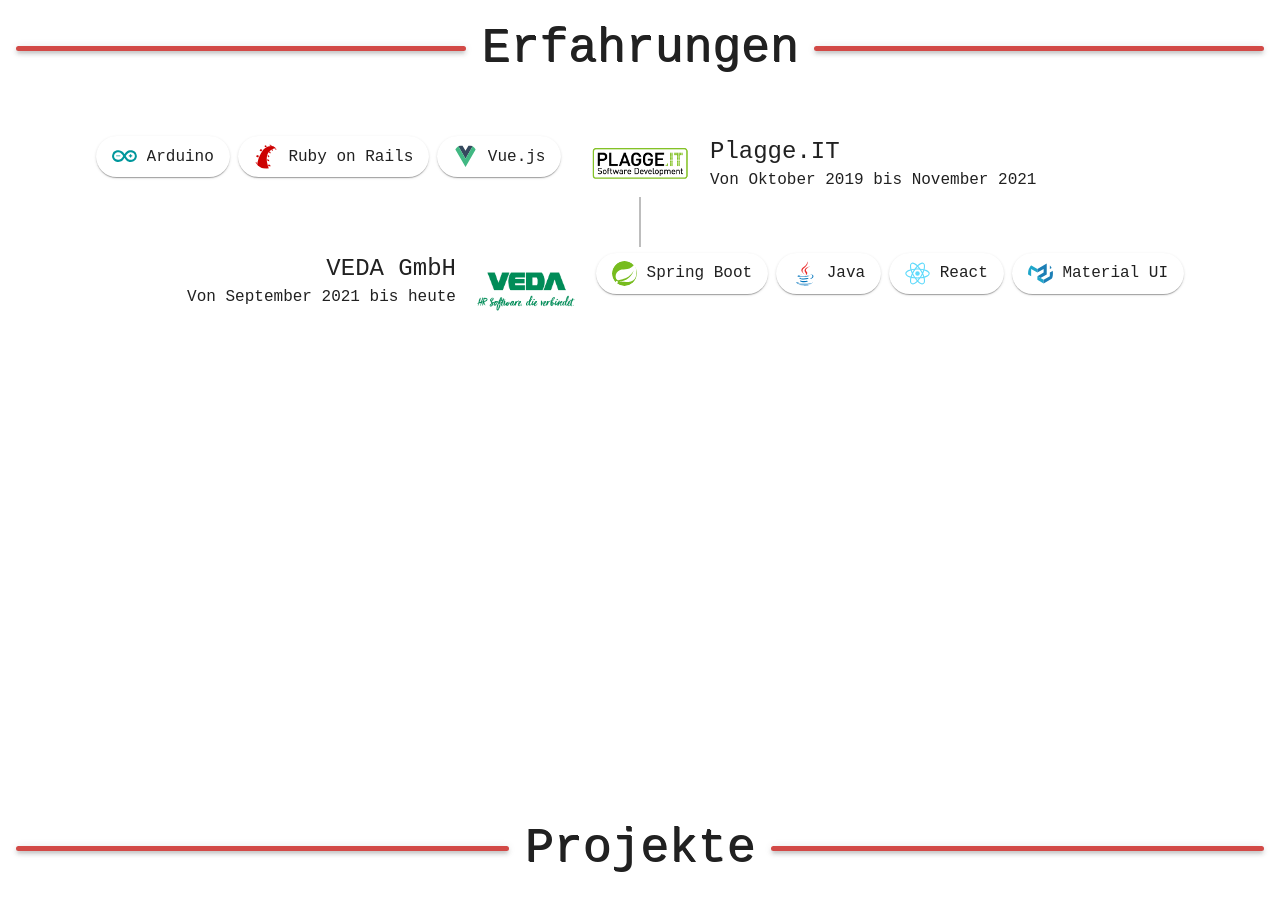
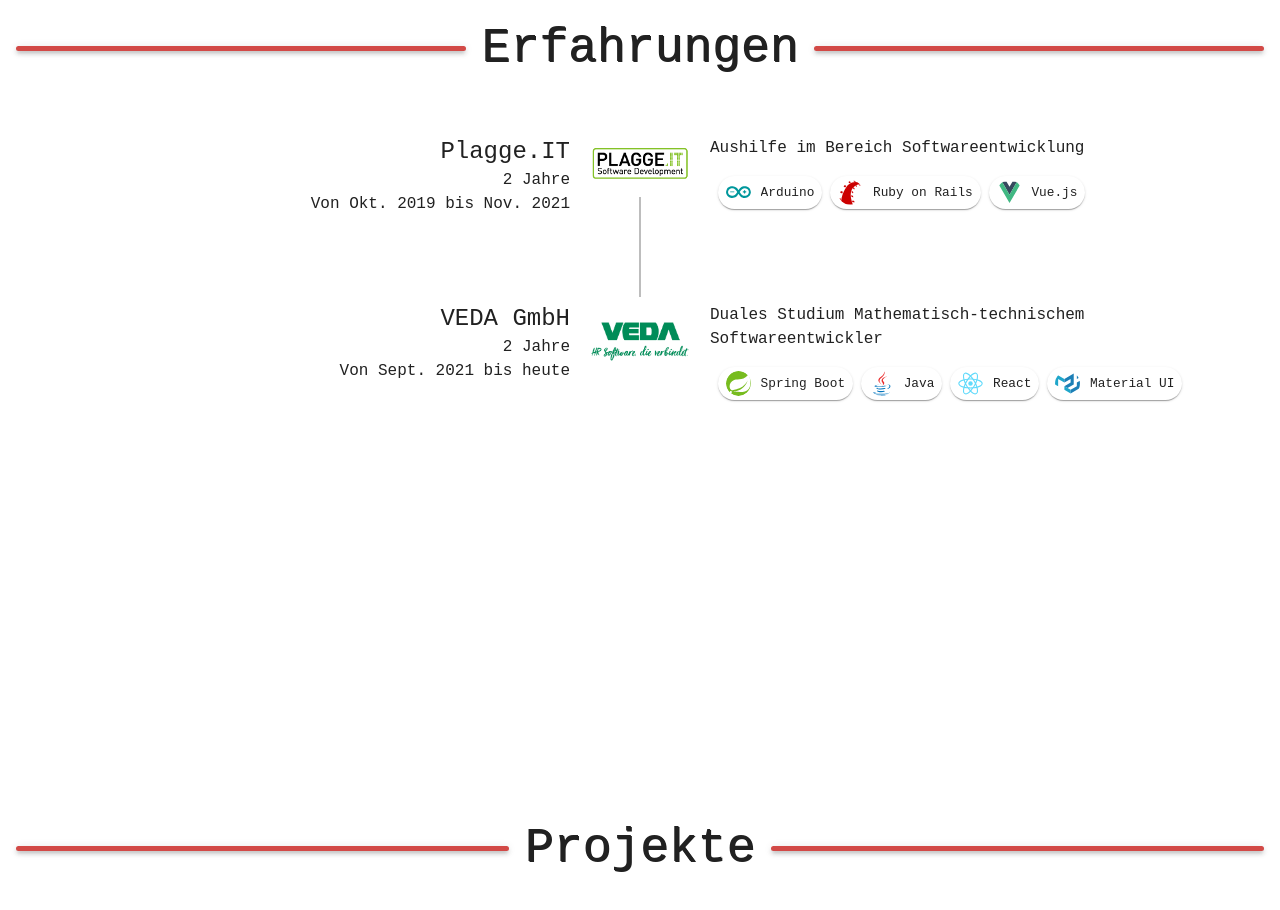
Before and after one commit to MadMax2506/madmax2506.github.io, a React (Vite) app: page / in a window 1280 px wide. Shown: the part 1740-2650 px from the top of the page. Built offline with nearby package versions, Linux system fonts and the light colour scheme.

Commit message:
Career steps #51
* activate further dayjs plugins
* extend duration component
* refactoring timeline component
* add "small" mode for the FrameworkCard
* rename "Frameworks" to "Framework"
* complete JobDescription

```diff
--- a/src/App.tsx
+++ b/src/App.tsx
@@ -10,8 +10,13 @@ import { LanguageProvider } from 'context/LanguageContext/LanguageContext';
 import { Stack } from '@mui/material';
 import { Experience } from 'pages/Experience/Experience';
 import { Navigation } from 'navigation/Navigation';
+import RelativeTime from 'dayjs/plugin/relativeTime';
+import dayjs from 'dayjs';
 
 export const App = () => {
+  // Activate dayjs plugins
+  dayjs.extend(RelativeTime);
+
   return (
     <CookiesProvider>
       <LanguageProvider>
--- a/src/components/Card/FrameworkCard/FrameworkCard.tsx
+++ b/src/components/Card/FrameworkCard/FrameworkCard.tsx
@@ -1,19 +1,32 @@
-import { Frameworks } from 'components/Card/FrameworkCard/framework.types';
+import { Framework } from 'components/Card/FrameworkCard/framework.types';
 import { Avatar, Paper, Stack, Typography } from '@mui/material';
 import { T } from 'components/T/T';
 
-type FrameworkProps = { type: Frameworks };
+type FrameworkProps = {
+  /**
+   * Selected framework
+   */
+  type: Framework;
+  /**
+   * If {@code true} the avatar & text size is small
+   * @default false
+   */
+  small?: boolean;
+};
 
-const AVATAR_SIZE = 25;
+/**
+ * Display details for a specific framework
+ */
+export const FrameworkCard = (props: FrameworkProps): JSX.Element => {
+  const { type, small = false } = props;
 
-export const FrameworkCard = (props: FrameworkProps): JSX.Element => {
-  const { type } = props;
+  const avatarSize = small ? 25 : 18;
 
   return (
-    <Paper sx={{ maxWidth: 'min-content', borderRadius: 10, py: 1, px: 2 }}>
+    <Paper sx={{ maxWidth: 'min-content', borderRadius: 10, py: small ? 0.5 : 1, px: small ? 1 : 2 }}>
       <Stack direction="row" alignItems="center" spacing={1.2}>
-        <Avatar alt={type} src={`src/assets/frameworks/${type}.svg`} sx={{ width: AVATAR_SIZE, height: AVATAR_SIZE }} />
-        <Typography noWrap>
+        <Avatar alt={type} src={`src/assets/frameworks/${type}.svg`} sx={{ width: avatarSize, height: avatarSize }} />
+        <Typography sx={{ fontSize: small ? '0.8rem' : '1rem' }} noWrap>
           <T textKey={`frameworks.${type}`} />
         </Typography>
       </Stack>
--- a/src/components/Card/FrameworkCard/framework.types.ts
+++ b/src/components/Card/FrameworkCard/framework.types.ts
@@ -1,4 +1,4 @@
-export enum Frameworks {
+export enum Framework {
   REACT = 'react',
   PYTHON = 'python',
   NEST_JS = 'nestjs',
--- a/src/components/Timeline/Timeline.tsx
+++ b/src/components/Timeline/Timeline.tsx
@@ -5,6 +5,7 @@ import {
   TimelineDot as MuiTimelineDot,
   TimelineItem as MuiTimelineItem,
   TimelineOppositeContent as MuiTimelineOppositeContent,
+  TimelineProps as MuiTimelineProps,
   TimelineSeparator as MuiTimelineSeparator,
 } from '@mui/lab';
 import { TimelineItem } from 'components/Timeline/timeline.types';
@@ -12,7 +13,10 @@ import { TimelineDescription } from 'components/Timeline/TimelineDescription';
 import { TimelineTitle } from 'components/Timeline/TimelineTitle';
 import { TimelineSubtitle } from 'components/Timeline/TimelineSubtitle';
 
-type TimelineProps = {
+export type TimelineProps = Pick<MuiTimelineProps, 'position'> & {
+  /**
+   * List of {@link TimelineItem TimelineItems}
+   */
   items: TimelineItem[];
 };
 
@@ -20,18 +24,16 @@ type TimelineProps = {
  * Timeline component
  */
 export const Timeline = (props: TimelineProps): JSX.Element => {
-  const { items } = props;
-
-  // TODO implement href
+  const { position, items } = props;
 
   const openUrl = (href: string | undefined) => href && window.open(href, '_blank', 'noreferrer');
 
   return (
-    <MuiTimeline position="alternate">
+    <MuiTimeline position={position}>
       {items.map(({ icon: Icon, href, ...rest }, index) => (
         <MuiTimelineItem key={`timeline-item-${index}`}>
           <MuiTimelineOppositeContent>
-            <TimelineDescription {...rest} />
+            <TimelineDescription index={index} position={position} {...rest} />
           </MuiTimelineOppositeContent>
 
           <MuiTimelineSeparator>
@@ -46,7 +48,7 @@ export const Timeline = (props: TimelineProps): JSX.Element => {
             >
               <Icon />
             </MuiTimelineDot>
-            {index + 1 < items.length && <MuiTimelineConnector sx={{ height: 50 }} />}
+            {index + 1 < items.length && <MuiTimelineConnector sx={{ height: 100 }} />}
           </MuiTimelineSeparator>
 
           <MuiTimelineContent>
--- a/src/components/Timeline/TimelineDescription.tsx
+++ b/src/components/Timeline/TimelineDescription.tsx
@@ -1,17 +1,30 @@
 import { Typography } from '@mui/material';
 import { T } from 'components/T/T';
-import { TimelineItemDescription } from 'components/Timeline/timeline.types';
+import { TimelineItemDescription, TimelineItemDescriptionProps } from 'components/Timeline/timeline.types';
+import { TimelineProps } from 'components/Timeline/Timeline';
 
-type TimelineDescriptionProps = TimelineItemDescription;
+type TimelineDescriptionProps = Pick<TimelineProps, 'position'> &
+  TimelineItemDescription & {
+    /**
+     * Number of the element in the list
+     */
+    index: number;
+  };
 
 /**
  * Description of the timeline
  */
 export const TimelineDescription = (props: TimelineDescriptionProps): JSX.Element => {
-  const { description: Description, descriptionTextKey } = props;
+  const { position, index, description: Description, descriptionTextKey } = props;
+
+  const getJustifyContent = (): TimelineItemDescriptionProps['justifyContent'] => {
+    if ((position === 'alternate' && index % 2 !== 0) || position === 'left') return 'flex-start';
+
+    return 'flex-end';
+  };
 
   if (Description) {
-    return <Description />;
+    return <Description justifyContent={getJustifyContent()} />;
   }
 
   if (descriptionTextKey) {
--- a/src/context/LanguageContext/locales/de.json
+++ b/src/context/LanguageContext/locales/de.json
@@ -1,30 +1,26 @@
 {
-  "pages": {
-    "about-me": "Über mich",
-    "contact": "Kontakt",
-    "experience": "Erfahrungen",
-    "projects": "Projekte"
-  },
-  "country": {
-    "de": "DE",
-    "en": "EN"
-  },
   "about-me": "Lorem ipsum dolor sit amet, consetetur sadipscing elitr, sed diam nonumy eirmod tempor invidunt ut labore et\n          dolore magna aliquyam erat, sed diam voluptua. At vero eos et accusam et justo duo dolores et ea rebum. Stet\n          clita kasd gubergren, no sea takimata sanctus est Lorem ipsum dolor sit amet. Lorem ipsum dolor sit amet,\n          consetetur sadipscing elitr, sed diam nonumy eirmod tempor invidunt ut labore et dolore magna aliquyam erat,\n          sed diam voluptua. At vero eos et accusam et justo duo dolores et ea rebum. Stet clita kasd gubergren, no sea\n          takimata sanctus est Lorem ipsum dolor sit amet.",
-  "contact": {
-    "part1": "Interesse geweckt?",
-    "part2": "Dann schreib mir doch ne' Mail"
-  },
   "career-steps": {
     "duration": {
       "from-until": "Von {0} bis {1}",
       "from-until-today": "Von {0} bis heute"
     },
     "plagge-it": {
+      "description": "Aushilfe im Bereich Softwareentwicklung",
       "title": "Plagge.IT"
     },
     "veda-gmbh": {
+      "description": "Duales Studium Mathematisch-technischem Softwareentwickler",
       "title": "VEDA GmbH"
     }
+  },
+  "contact": {
+    "part1": "Interesse geweckt?",
+    "part2": "Dann schreib mir doch ne' Mail"
+  },
+  "country": {
+    "de": "DE",
+    "en": "EN"
   },
   "frameworks": {
     "react": "React",
@@ -39,6 +35,12 @@
     "ruby-on-rails": "Ruby on Rails",
     "rpi": "Raspberry Pi"
   },
+  "pages": {
+    "about-me": "Über mich",
+    "contact": "Kontakt",
+    "experience": "Erfahrungen",
+    "projects": "Projekte"
+  },
   "social-media": {
     "xing": "XING",
     "linked-in": "LinkedIn",
--- a/src/context/LanguageContext/locales/en.json
+++ b/src/context/LanguageContext/locales/en.json
@@ -1,30 +1,26 @@
 {
-  "pages": {
-    "about-me": "About me",
-    "contact": "Contact",
-    "experience": "Experience",
-    "projects": "Projects"
-  },
-  "country": {
-    "de": "DE",
-    "en": "EN"
-  },
   "about-me": "Lorem ipsum dolor sit amet, consetetur sadipscing elitr, sed diam nonumy eirmod tempor invidunt ut labore et\n          dolore magna aliquyam erat, sed diam voluptua. At vero eos et accusam et justo duo dolores et ea rebum. Stet\n          clita kasd gubergren, no sea takimata sanctus est Lorem ipsum dolor sit amet. Lorem ipsum dolor sit amet,\n          consetetur sadipscing elitr, sed diam nonumy eirmod tempor invidunt ut labore et dolore magna aliquyam erat,\n          sed diam voluptua. At vero eos et accusam et justo duo dolores et ea rebum. Stet clita kasd gubergren, no sea\n          takimata sanctus est Lorem ipsum dolor sit amet.",
-  "contact": {
-    "part1": "Interest aroused?",
-    "part2": "Then write me an email"
-  },
   "career-steps": {
     "duration": {
       "from-until": "From {0} to {1}",
       "from-until-today": "From {0} until today"
     },
     "plagge-it": {
+      "description": "Temporary help in the area of software development",
       "title": "Plagge.IT"
     },
     "veda-gmbh": {
+      "description": "Dual study mathematical-technical software developer",
       "title": "VEDA GmbH"
     }
+  },
+  "contact": {
+    "part1": "Interest aroused?",
+    "part2": "Then write me an email"
+  },
+  "country": {
+    "de": "DE",
+    "en": "EN"
   },
   "frameworks": {
     "react": "React",
@@ -39,6 +35,12 @@
     "ruby-on-rails": "Ruby on Rails",
     "rpi": "Raspberry Pi"
   },
+  "pages": {
+    "about-me": "About me",
+    "contact": "Contact",
+    "experience": "Experience",
+    "projects": "Projects"
+  },
   "social-media": {
     "xing": "XING",
     "linked-in": "LinkedIn",
--- a/src/pages/AboutMe/FrameworkList.tsx
+++ b/src/pages/AboutMe/FrameworkList.tsx
@@ -1,5 +1,5 @@
 import { Grid, useTheme } from '@mui/material';
-import { Frameworks } from 'components/Card/FrameworkCard/framework.types';
+import { Framework } from 'components/Card/FrameworkCard/framework.types';
 import { FrameworkCard } from 'components/Card/FrameworkCard/FrameworkCard';
 
 /**
@@ -17,7 +17,7 @@ export const FrameworkList = (): JSX.Element => {
         [breakpoints.up('md')]: { justifyContent: 'left' },
       }}
     >
-      {Object.values(Frameworks).map((value) => (
+      {Object.values(Framework).map((value) => (
         <Grid key={value} item>
           <FrameworkCard type={value} />
         </Grid>
--- a/src/pages/Experience/Duration.tsx
+++ b/src/pages/Experience/Duration.tsx
@@ -1,5 +1,7 @@
 import { DateOptions, formatByCurrentDate } from 'utils/date.utils';
 import { T } from 'components/T/T';
+import dayjs from 'dayjs';
+import { Typography } from '@mui/material';
 
 type DurationProps = { from: Date; until?: Date };
 
@@ -9,16 +11,18 @@ type DurationProps = { from: Date; until?: Date };
 export const Duration = (props: DurationProps): JSX.Element => {
   const { from, until } = props;
 
-  const dateOption: DateOptions = { year: 'numeric', month: 'long' };
+  const dateOption: DateOptions = { year: 'numeric', month: 'short' };
 
-  if (until) {
-    return (
-      <T
-        textKey={'career-steps.duration.from-until'}
-        args={[formatByCurrentDate(from, dateOption), formatByCurrentDate(until, dateOption)]}
-      />
-    );
-  }
+  return (
+    <>
+      <Typography>{dayjs(from).from(until, true)}</Typography>
 
-  return <T textKey={'career-steps.duration.from-until-today'} args={[formatByCurrentDate(from, dateOption)]} />;
+      <Typography sx={{ display: { xs: 'none', md: 'block' } }}>
+        <T
+          textKey={`career-steps.duration.from-until${until ? '' : '-today'}`}
+          args={[formatByCurrentDate(from, dateOption), ...(until ? [formatByCurrentDate(until, dateOption)] : [])]}
+        />
+      </Typography>
+    </>
+  );
 };
--- a/src/pages/Experience/Experience.tsx
+++ b/src/pages/Experience/Experience.tsx
@@ -1,6 +1,6 @@
 import { TimelineItem } from 'components/Timeline/timeline.types';
 import { Duration } from 'pages/Experience/Duration';
-import { Frameworks } from 'components/Card/FrameworkCard/framework.types';
+import { Framework } from 'components/Card/FrameworkCard/framework.types';
 import { SectionContainer } from 'components/Container/SectionContainer';
 import { Stack } from '@mui/material';
 import { Timeline } from 'components/Timeline/Timeline';
@@ -14,8 +14,12 @@ const CAREER_STEPS: TimelineItem[] = [
     icon: () => <img src={'src/assets/career/plagge-it.png'} alt="Plagge.IT" width={LOGO_SIZE} />,
     href: 'https://plagge.it',
     subtitle: () => <Duration from={new Date('2019-10-01')} until={new Date('2021-11-01')} />,
-    description: () => (
-      <JobDescription frameworks={[Frameworks.ARDUINO, Frameworks.RUBY_ON_RAILS, Frameworks.VUE_JS]} />
+    description: (props) => (
+      <JobDescription
+        {...props}
+        textKey={'career-steps.plagge-it.description'}
+        frameworks={[Framework.ARDUINO, Framework.RUBY_ON_RAILS, Framework.VUE_JS]}
+      />
     ),
   },
   {
@@ -23,9 +27,11 @@ const CAREER_STEPS: TimelineItem[] = [
     icon: () => <img src={'src/assets/career/veda.png'} alt="VEDA-GmbH" width={LOGO_SIZE} />,
     href: 'https://www.veda.net',
     subtitle: () => <Duration from={new Date('2021-09-01')} />,
-    description: () => (
+    description: (props) => (
       <JobDescription
-        frameworks={[Frameworks.SPRING_BOOT, Frameworks.JAVA, Frameworks.REACT, Frameworks.MATERIAL_UI]}
+        {...props}
+        textKey={'career-steps.veda-gmbh.description'}
+        frameworks={[Framework.SPRING_BOOT, Framework.JAVA, Framework.REACT, Framework.MATERIAL_UI]}
       />
     ),
   },
@@ -38,7 +44,7 @@ export const Experience = (): JSX.Element => {
   return (
     <SectionContainer titleTextKey="pages.experience" fullWidth>
       <Stack>
-        <Timeline items={CAREER_STEPS} />
+        <Timeline position={'left'} items={CAREER_STEPS} />
       </Stack>
     </SectionContainer>
   );
--- a/src/pages/Experience/JobDescription.tsx
+++ b/src/pages/Experience/JobDescription.tsx
@@ -1,25 +1,38 @@
-import { Stack } from '@mui/material';
+import { Grid, Stack } from '@mui/material';
 import { FrameworkCard } from 'components/Card/FrameworkCard/FrameworkCard';
-import { Frameworks } from 'components/Card/FrameworkCard/framework.types';
+import { Framework } from 'components/Card/FrameworkCard/framework.types';
+import { TimelineItemDescriptionProps } from 'components/Timeline/timeline.types';
+import { TextKey } from 'types';
+import { T } from 'components/T/T';
 
-type JobDescriptionProps = {
-  frameworks: Frameworks[];
+type JobDescriptionProps = TimelineItemDescriptionProps & {
+  /**
+   *
+   */
+  textKey: TextKey;
+  /**
+   * List of {@link Framework}
+   */
+  frameworks: Framework[];
 };
 
 /**
- * Display more details to the related job
+ * Display more details to the related job in the {@link TimelineItemDescription#description}
  */
 export const JobDescription = (props: JobDescriptionProps): JSX.Element => {
-  const { frameworks } = props;
+  const { justifyContent, textKey, frameworks } = props;
 
   return (
-    <Stack direction="column">
-      {/* TODO description text with type of work */}
-      <Stack direction={'row'} spacing={1} alignItems="flex-end">
+    <Stack direction="column" justifyContent={justifyContent} spacing={1}>
+      <T textKey={textKey} />
+
+      <Grid spacing={1} justifyContent={justifyContent} sx={{ display: { xs: 'none', md: 'flex' } }} container>
         {frameworks.map((framework) => (
-          <FrameworkCard key={framework} type={framework} />
+          <Grid key={framework} item>
+            <FrameworkCard type={framework} small />
+          </Grid>
         ))}
-      </Stack>
+      </Grid>
     </Stack>
   );
 };
```
Also changed, not shown: src/components/Timeline/timeline.types.ts (+7 -1 lines).
